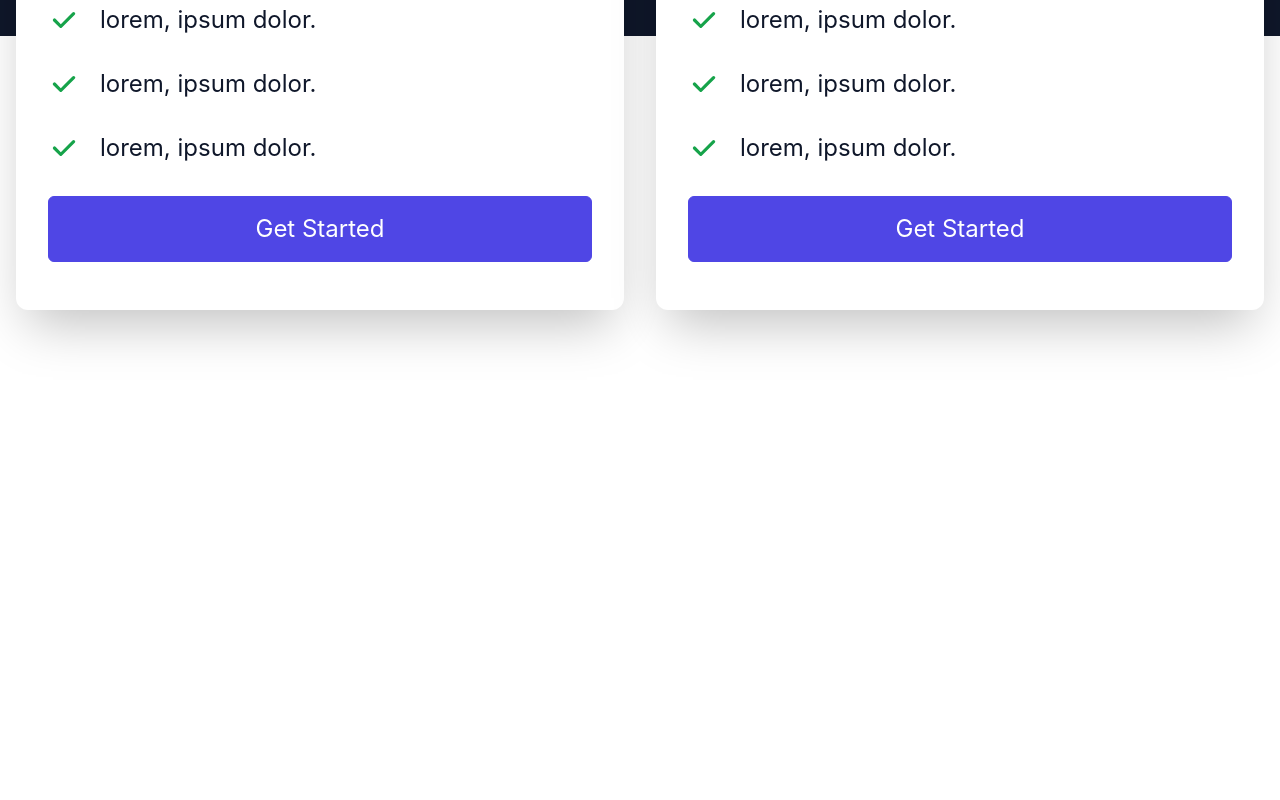
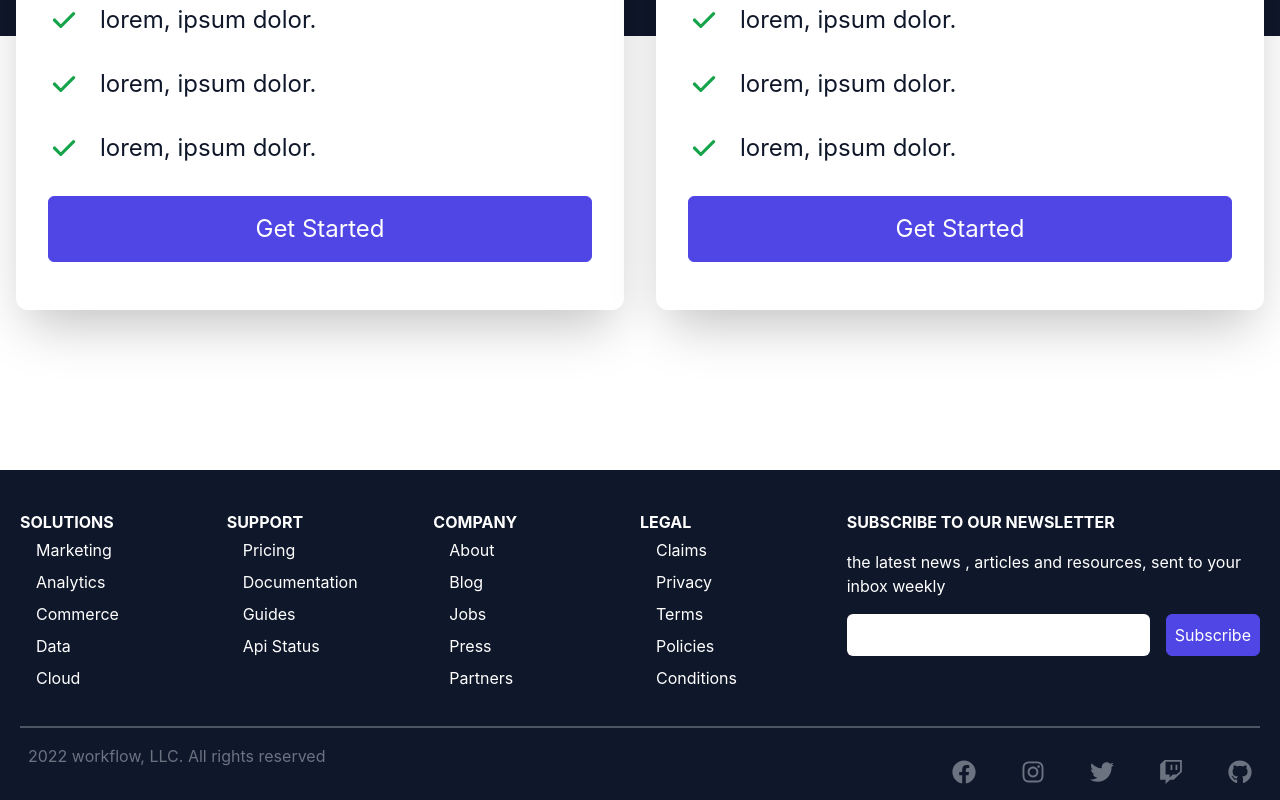
Before and after one commit to abenezer121/tailwind_tutorial, a React (Create React App) app: page / in a window 1280 px wide. Shown: the part 3726-4526 px from the top of the page. Before the commit the page ends 4196 px from the top, so only its background shows below. Built offline with nearby package versions, Linux system fonts and the light colour scheme.

Commit message:
adding footer

```diff
--- a/package.json
+++ b/package.json
@@ -9,6 +9,7 @@
     "@testing-library/user-event": "^13.5.0",
     "react": "^18.1.0",
     "react-dom": "^18.1.0",
+    "react-icons": "^4.4.0",
     "react-scripts": "5.0.1",
     "web-vitals": "^2.1.4"
   },
--- a/src/App.js
+++ b/src/App.js
@@ -5,6 +5,8 @@
 import Support from './components/Support'
 import AllInOne from './components/AllInOne'
 import Pricing from './components/Pricing'
+import Footer from './components/Footer'
+
 function App() {
   return (
     <>
@@ -13,7 +15,8 @@
       <About />
       <Support />
       <AllInOne />
-      <Pricing/>
+      <Pricing />
+      <Footer/>
     </>
   );
 }
--- /dev/null
+++ b/src/components/Footer.jsx
@@ -0,0 +1,83 @@
+import React from 'react'
+
+import {
+    FaFacebook,
+    FaGithub,
+    FaInstagram,
+    FaTwitter,
+    FaTwitch
+}  from 'react-icons/fa'
+const Footer = () => {
+    return (
+        <div className='2-full mt-24 bg-slate-900 text-grey-300 py-y px-2'>
+            <div className='max-w-[1240px] mx-auto grid grid-cols-2 md:grid-cols-6 border-b-2 border-gray-600 py-8 text-white'>
+                <div>
+                    <h6 className='font-bold uppercase pt-2'>Solutions</h6>
+                    <ul>
+                        <li className='py-1'>Marketing</li>
+                        <li className='py-1'>Analytics</li>
+                        <li className='py-1'>Commerce</li>
+                        <li className='py-1'>Data</li>
+                        <li className='py-1'>Cloud</li>
+
+                    </ul>
+                </div>
+                <div>
+                    <h6 className='font-bold uppercase pt-2'>Support</h6>
+                    <ul>
+                        <li className='py-1'>Pricing</li>
+                        <li className='py-1'>Documentation</li>
+                        <li className='py-1'>Guides</li>
+                        <li className='py-1'>Api Status</li>
+
+
+                    </ul>
+                </div>
+                <div>
+                    <h6 className='font-bold uppercase pt-2'>Company</h6>
+                    <ul>
+                        <li className='py-1'>About</li>
+                        <li className='py-1'>Blog</li>
+                        <li className='py-1'>Jobs</li>
+                        <li className='py-1'>Press</li>
+                        <li className='py-1'>Partners</li>
+
+                    </ul>
+                </div>
+
+                <div>
+                    <h6 className='font-bold uppercase pt-2'>Legal</h6>
+                    <ul>
+                        <li className='py-1'>Claims</li>
+                        <li className='py-1'>Privacy</li>
+                        <li className='py-1'>Terms</li>
+                        <li className='py-1'>Policies</li>
+                        <li className='py-1'>Conditions</li>
+
+                    </ul>
+                </div>
+                <div className='col-span-2 pt-8 md:pt-2'>
+                        <p className='font-bold uppercase'> Subscribe to our newsletter</p>
+                        <p className='py-4'>the latest news , articles and resources, sent to your inbox weekly</p>
+                        <form action="" className='flex flex-col sm:flex-row'>
+                            <input type="email" className='w-full pt-2 mr-4 rounded-md mb-4' />
+                            <button className='p-2 mb-4'>Subscribe</button>
+                        </form>
+                </div>
+            </div>
+            <div className='flex flex-col max-w-[1240px] px-2 py-4 mx-auto  justify-between sm:flex-row text-center text-gray-500'>
+                <p> 2022 workflow, LLC. All rights reserved</p>
+                <div className='flex justify-between  sm:w-[300px] pt-4 text-2xl'>
+                    <FaFacebook />
+                    <FaInstagram />
+                    <FaTwitter />
+                    <FaTwitch />
+                    <FaGithub/>
+
+                </div>
+            </div>
+        </div>
+    );
+}
+
+export default Footer;
```
Also changed, not shown: 1 other file (tests, documents, lock files or other folders).
